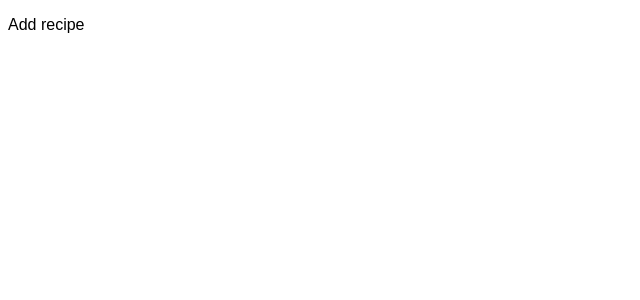
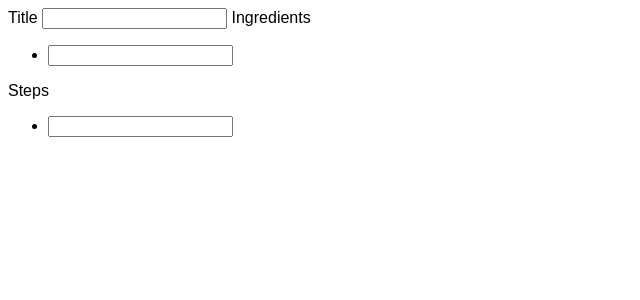
Before and after one commit to flauwekeul/kweezeen, a Vue app: page /add-recipe in a window 1280 px wide. Shown: the top 300 px of the page, without its empty margins (0-640 px from the left). Built offline with nearby package versions, Linux system fonts and the light colour scheme.

Commit message:
add form to AddRecipe to add a title, ingredients and steps

```diff
--- a/src/main.js
+++ b/src/main.js
@@ -1,13 +1,13 @@
-import Vue from "vue";
-import App from "./App.vue";
-import router from "./router";
-import store from "./store";
-import "./registerServiceWorker";
+import Vue from 'vue'
+import App from './App.vue'
+import './registerServiceWorker'
+import router from './router'
+import store from './store'
 
-Vue.config.productionTip = false;
+Vue.config.productionTip = false
 
 new Vue({
   router,
   store,
-  render: h => h(App)
-}).$mount("#app");
+  render: h => h(App),
+}).$mount('#app')
--- a/src/views/AddRecipe.vue
+++ b/src/views/AddRecipe.vue
@@ -1,9 +1,80 @@
 <template>
-  <p>Add recipe</p>
+  <form novalidate @submit.prevent>
+    <label>
+      Title
+      <input type="text" v-model="form.title">
+    </label>
+    <label>
+      Ingredients
+      <ul>
+        <li v-for="(ingredient, i) in form.ingredients" :key="i">
+          <input
+            type="text"
+            ref="ingredientInputs"
+            v-model="form.ingredients[i]"
+            @keyup.enter="addIngredient(i)"
+            @keydown.backspace="removeIngredient($event, i)">
+        </li>
+      </ul>
+    </label>
+    <label>
+      Steps
+      <ul>
+        <li v-for="(step, i) in form.steps" :key="i">
+          <input
+            type="text"
+            ref="stepInputs"
+            v-model="form.steps[i]"
+            @keyup.enter="addStep(i)"
+            @keydown.backspace="removeStep($event, i)">
+        </li>
+      </ul>
+    </label>
+  </form>
 </template>
 
 <script>
 export default {
-
+  data() {
+    return {
+      form: {
+        title: null,
+        ingredients: [null],
+        steps: [null],
+      },
+    }
+  },
+  methods: {
+    addIngredient(i) {
+      this.form.ingredients.push(null)
+      // refs aren't updated immediately
+      this.$nextTick(() => {
+        // focus the just created empty input
+        this.$refs.ingredientInputs[i + 1].focus()
+      })
+    },
+    removeIngredient($event, i) {
+      if (!this.form.ingredients[i] && this.form.ingredients.length > 1) {
+        $event.preventDefault()
+        this.form.ingredients.splice(i, 1)
+        this.$refs.ingredientInputs[i - 1].focus()
+      }
+    },
+    addStep(i) {
+      this.form.steps.push(null)
+      // refs aren't updated immediately
+      this.$nextTick(() => {
+        // focus the just created empty input
+        this.$refs.stepInputs[i + 1].focus()
+      })
+    },
+    removeStep($event, i) {
+      if (!this.form.steps[i] && this.form.steps.length > 1) {
+        $event.preventDefault()
+        this.form.steps.splice(i, 1)
+        this.$refs.stepInputs[i - 1].focus()
+      }
+    }
+  }
 };
 </script>
```
